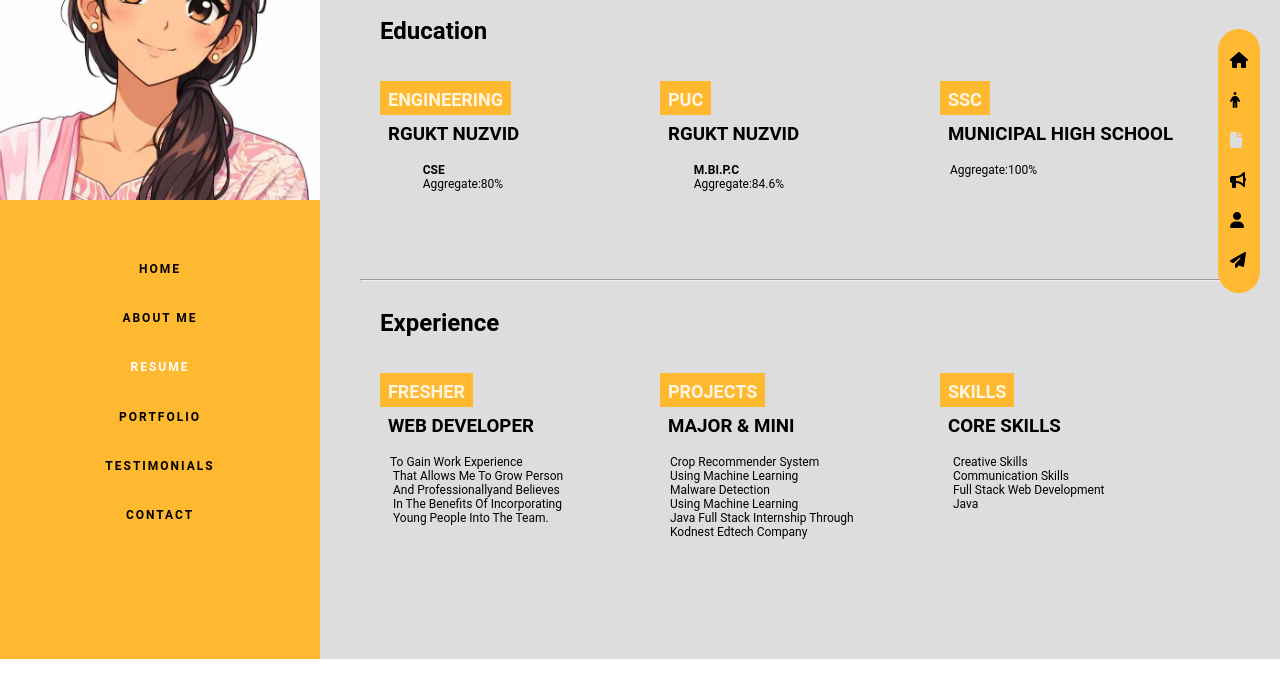
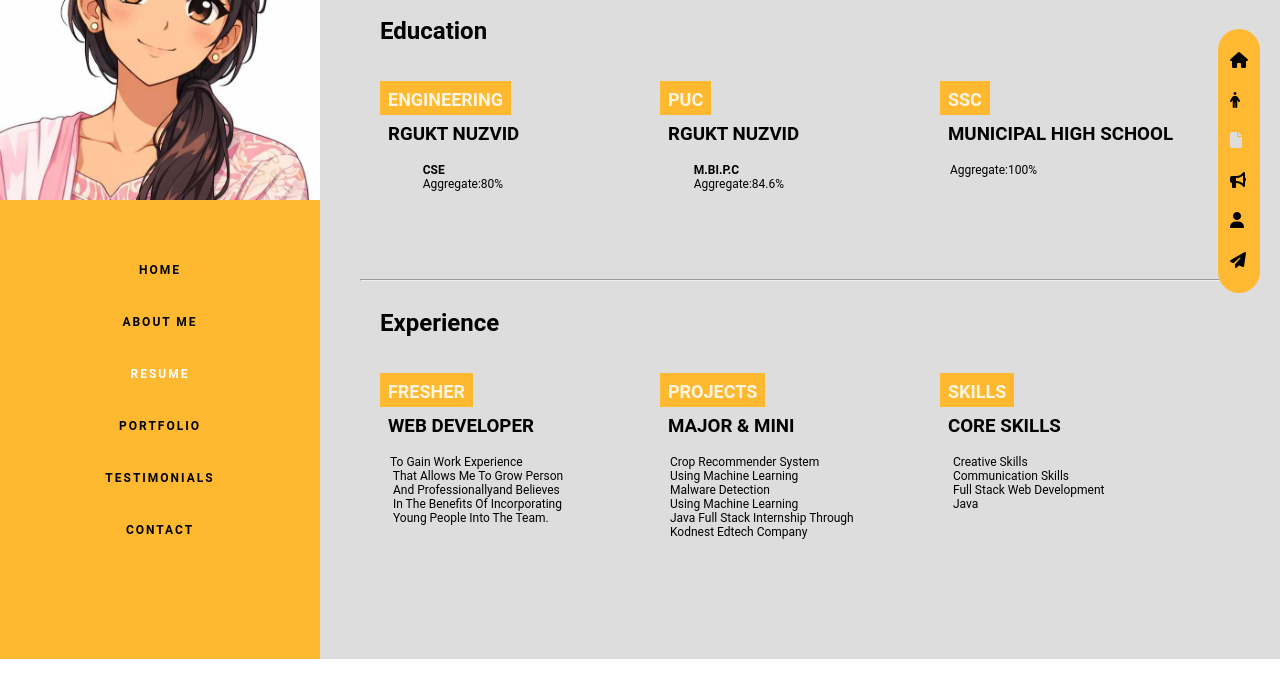
Before and after one commit to Ananda0810/Portfolio, a plain HTML site: page resume.html in a window 1280 px wide. Shown: the part 127-800 px from the top of the page. Drawn offline with Linux system fonts and the light colour scheme.

Commit message:
Update style.css

```diff
--- a/style.css
+++ b/style.css
@@ -82,6 +82,7 @@ p{
 .main-menu img{
     width: 100%;
     background-color: #b1b5b7f0;
+    height: auto;
 }
 .main-menu ul{
     padding:24px 10px;
@@ -96,13 +97,16 @@ p{
     text-transform: uppercase;
     font-size: 12px;
     letter-spacing: 2px;
+    display: block;
+    padding: 10px 0;
 }
 .main-menu ul li.active a{
     color:white;
 }
 .main-menu ul li{
-    line-height: 1.25cm;
+    line-height: 2rem;
 }
+
 /* about page*/
 .main-text-bg{
     background-color:#ddd;
```
